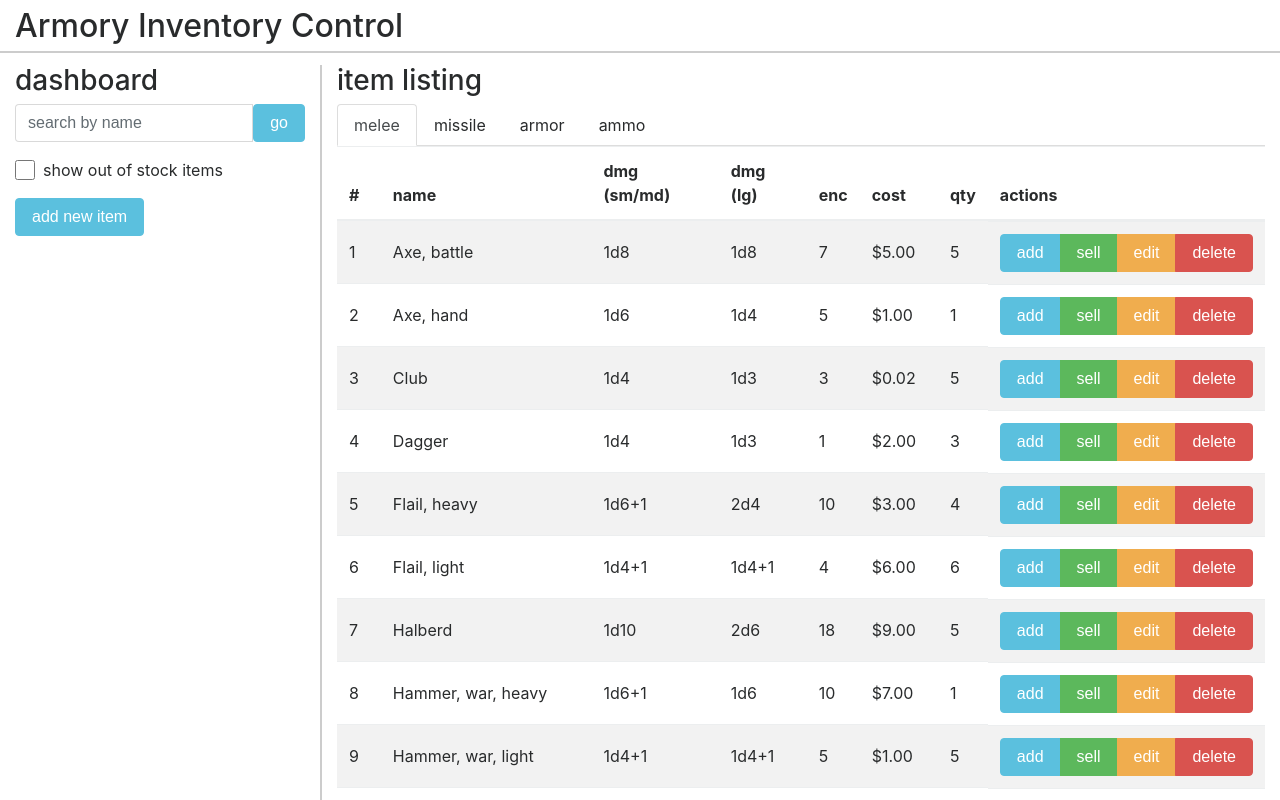
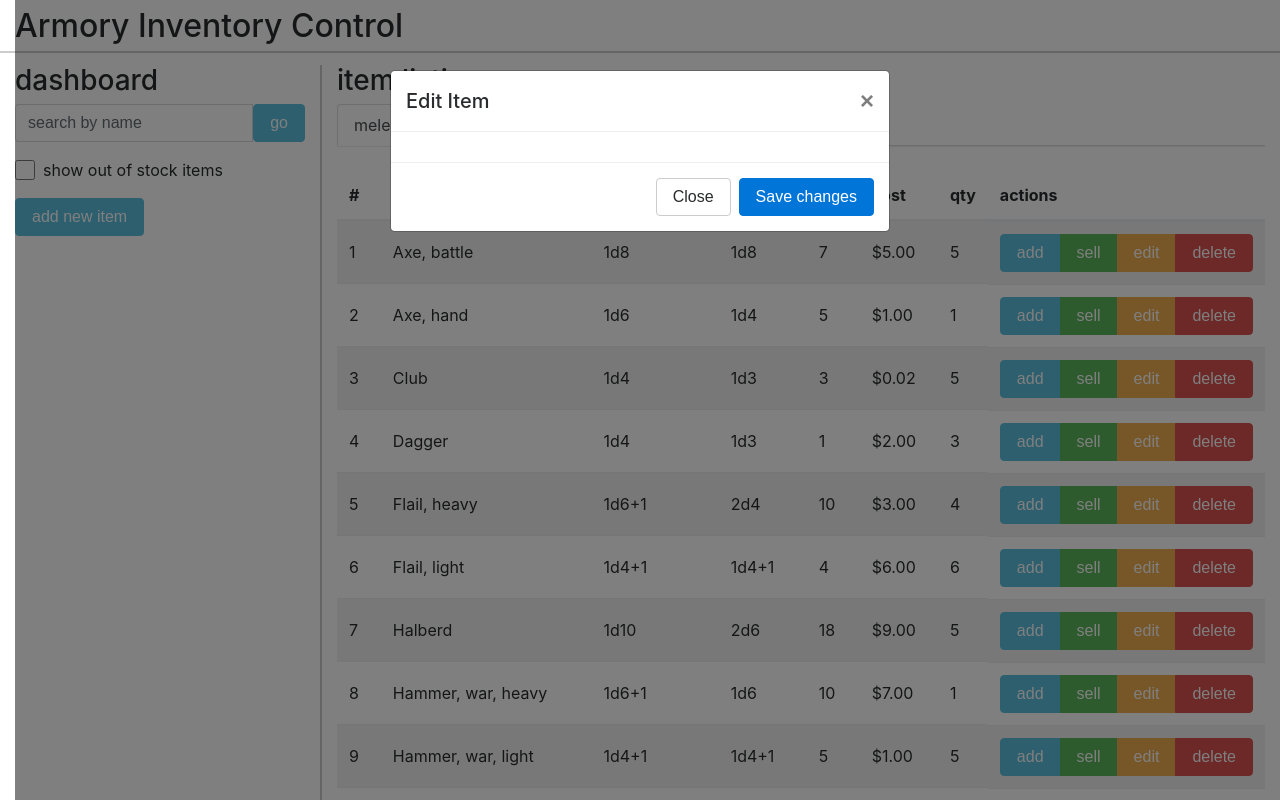
Before and after one commit to michaelkornblum/armory, a Vue app: page / in a window 1280 px wide. Shown: the top 800 px of the page. Built offline with nearby package versions, Linux system fonts and the light colour scheme.

Commit message:
modal can close

```diff
--- a/src/components/modal.vue
+++ b/src/components/modal.vue
@@ -4,31 +4,15 @@
     <div class="modal-content">
       <div class="modal-header">
         <h5 class="modal-title">Edit Item</h5>
-        <button type="button" class="close">
+        <button type="button" class="close" @click="show = false">
           <span>&times;</span>
         </button>
       </div>
       <div class="modal-body">
-        <form>
-          <div class="form-group">
-            <label class="form-label" for="item-name">name
-            </label>
-            <input id="item-name" class="form-control" type="text" placeholder="ba">
-          </div>
-          <div class="form-group">
-            <label class="form-label" for="item-dmg-sm">dmg (sm/md)
-            </label>
-            <input id="item-dmg-small" class="form-control" type="text" placeholder="ba">
-          </div>
-          <div class="form-group">
-            <label class="form-label" for="item-dmg-sm">dmg (sm/md)
-            </label>
-            <input id="item-dmg-small" class="form-control" type="text" placeholder="ba">
-          </div>
-        </form>
+
       </div>
       <div class="modal-footer">
-        <button type="button" class="btn btn-secondary" >Close</button>
+        <button type="button" class="btn btn-secondary" @click="show = false">Close</button>
         <button type="button" class="btn btn-primary">Save changes</button>
       </div>
     </div>
@@ -41,7 +25,7 @@
     name: 'modal',
     data() {
       return {
-        show: false,
+        show: true,
       };
     },
   };
@@ -61,8 +45,8 @@
     position: fixed;
     z-index: 9998;
     background-color: rgba(0, 0, 0, .5);
-    height: 100%;
+    height: 105%;
     width: 100%;
-    padding: 10%;
+    top: -1%;
   }
 </style>
```
